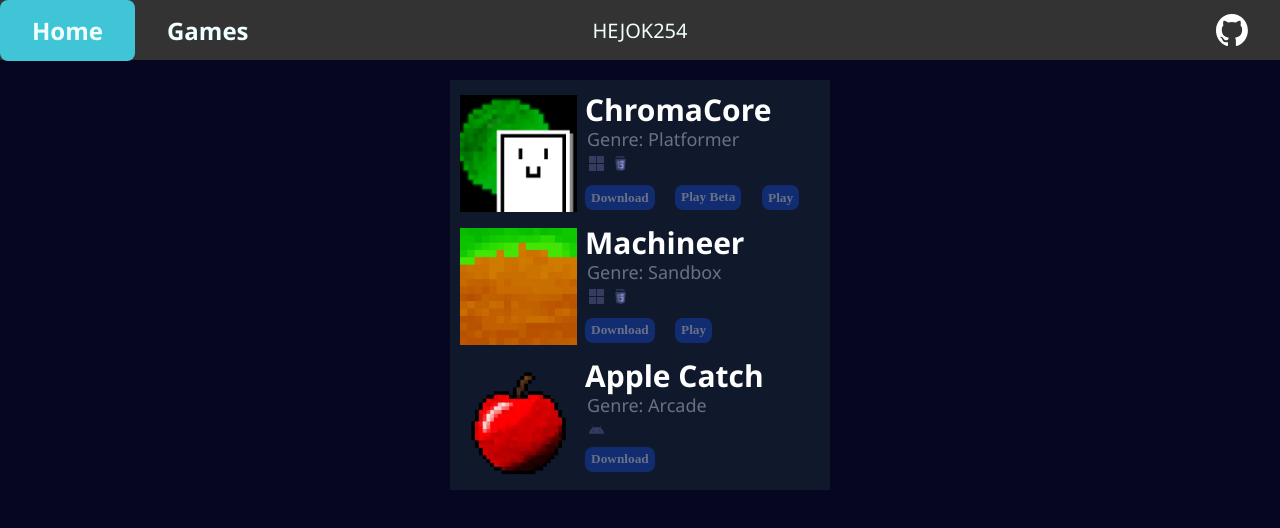
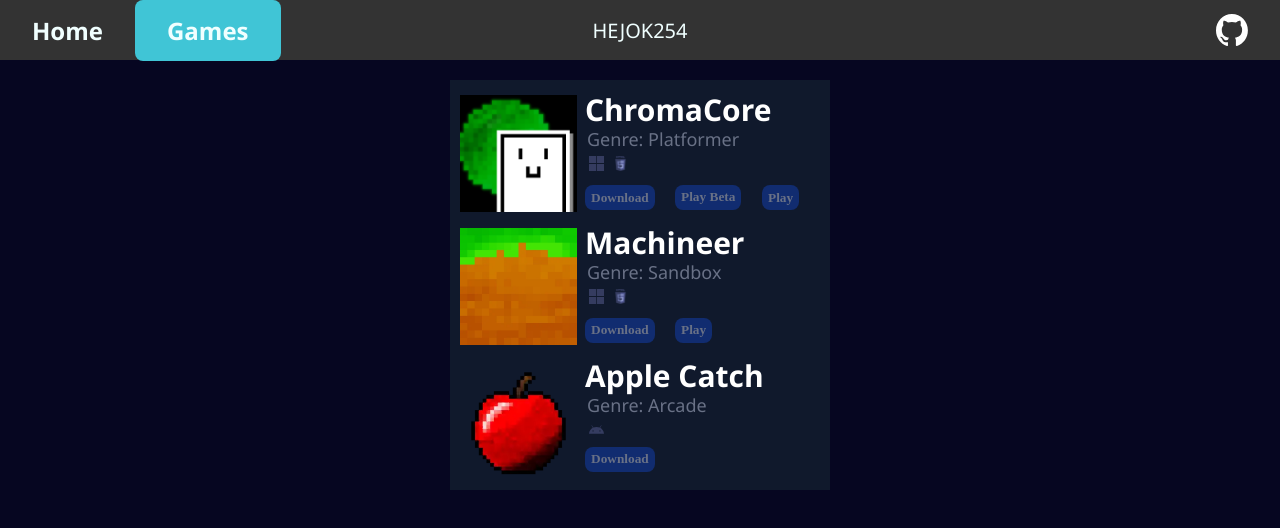
Before and after one commit to HEJOK254/hejok254.github.io, a plain HTML site: page games/index.html in a window 1280 px wide. Drawn offline with Linux system fonts and the light colour scheme.

Commit message:
fix oops!

```diff
--- a/games/index.html
+++ b/games/index.html
@@ -24,7 +24,7 @@
         <!--Navigation bar-->
         <ul>
             <li><a href=".." class="home">Home</a></li>
-            <li><a>Games</a></li>
+            <li><a class="games">Games</a></li>
             <li id="github"><a href="https://github.com/HEJOK254"><img src="../assets/logos/github-mark-white.svg" title="My Github" alt="GitHub logo"></a></li>
             <li id="signature">HEJOK254</li>
         </ul>
--- a/games/style.css
+++ b/games/style.css
@@ -119,7 +119,7 @@ li a:hover:not(.active):not(li#github a) {
     background-color: #1c8d75;
 }
 
-li a.home, li a[href*="Games"] {
+li a.games {
     background-color: #40c5d6;
 }
 
```
Also changed, not shown: index.html (+1 -1 lines).
